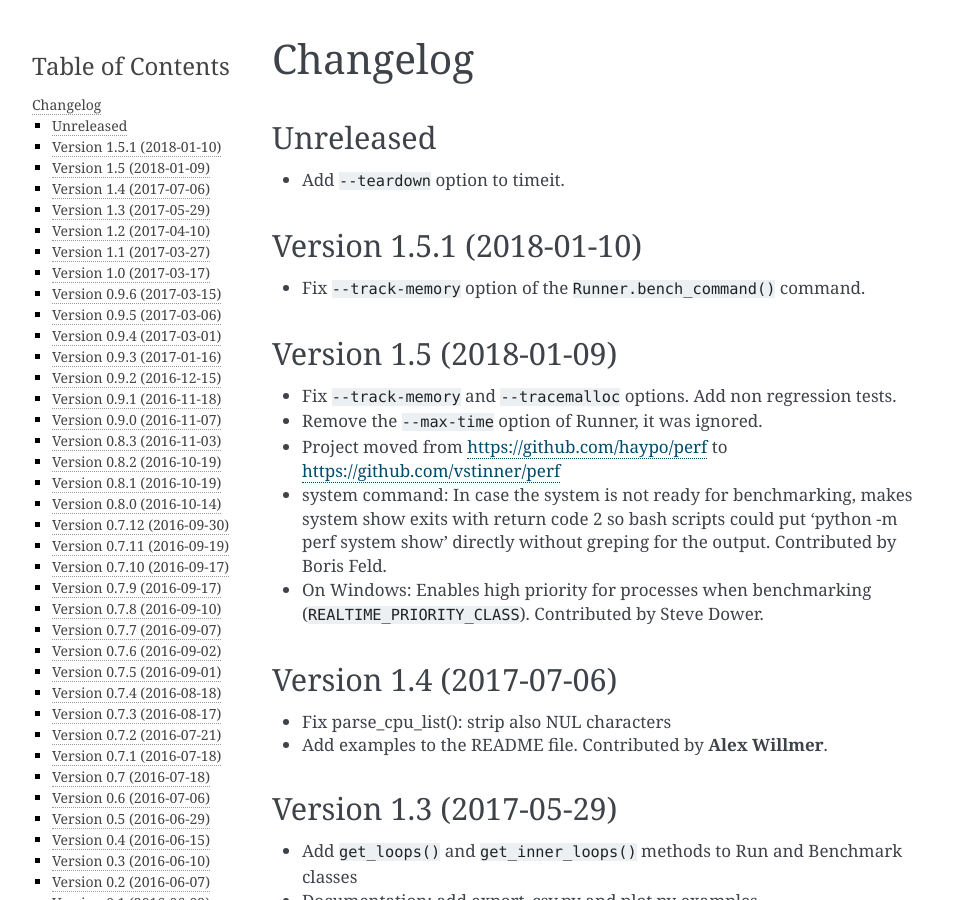
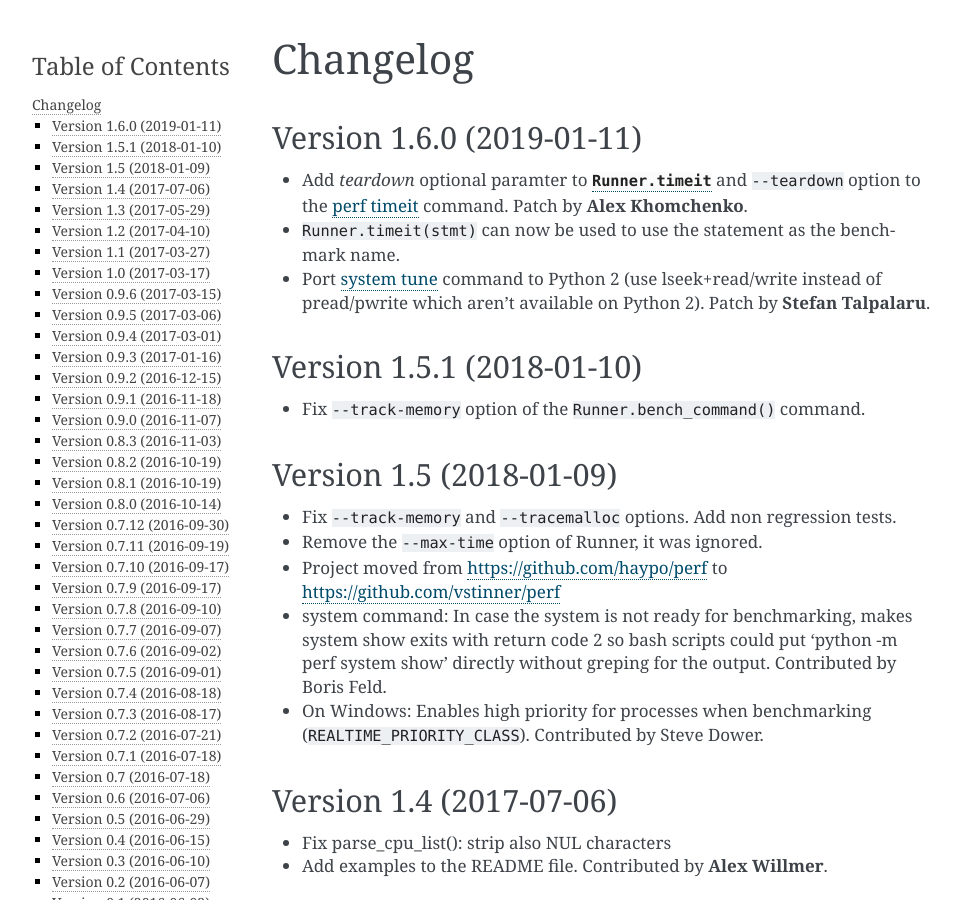
Before and after one commit to psf/pyperf, a Sphinx documentation site: the page built from doc/changelog.rst, in a window 1280 px wide and 900 px high. Shown: the whole window, without its empty margins (148-1108 px from the left). Built offline with Sphinx 7.4.7, drawn with Linux system fonts in a browser that asks for light colours.

Commit message:
prepare 1.6.0 release
Set version to 1.6.0, update the changelog

```diff
--- a/doc/api.rst
+++ b/doc/api.rst
@@ -576,8 +576,8 @@ Runner class
       * *globals*: Namespace used to run *setup*, *teardown* and *stmt*. By
         default, an empty namespace is created. It can be used to pass variables.
 
-      ``runner.timeit(stmt)`` can be used to use the statement as the benchmark
-      mark.
+      ``Runner.timeit(stmt)`` can be used to use the statement as the benchmark
+      name.
 
       See the :ref:`timeit() example <timeit_example>`.
 
--- a/doc/changelog.rst
+++ b/doc/changelog.rst
@@ -1,10 +1,17 @@
 Changelog
 =========
 
-Unreleased
-----------
+Version 1.6.0 (2019-01-11)
+--------------------------
 
-* Add ``--teardown`` option to timeit.
+* Add *teardown* optional paramter to :class:`Runner.timeit` and ``--teardown``
+  option to the :ref:`perf timeit <timeit_cmd>` command. Patch by **Alex
+  Khomchenko**.
+* ``Runner.timeit(stmt)`` can now be used to use the statement as the benchmark
+  name.
+* Port :ref:`system tune <system_cmd>` command to Python 2 (use
+  lseek+read/write instead of pread/pwrite which aren't available on Python 2).
+  Patch by **Stefan Talpalaru**.
 
 Version 1.5.1 (2018-01-10)
 --------------------------
--- a/doc/cli.rst
+++ b/doc/cli.rst
@@ -491,6 +491,9 @@ Compare Python 3 to Python 2::
 
     Mean +- std dev: [python2] 84.6 ns +- 4.4 ns -> [python3] 104 ns +- 0 ns: 1.23x slower (+23%)
 
+.. versionchanged:: 1.6.0
+   Add ``--teardown`` option.
+
 
 timeit versus perf timeit
 ^^^^^^^^^^^^^^^^^^^^^^^^^
--- a/doc/conf.py
+++ b/doc/conf.py
@@ -55,7 +55,7 @@ author = u'Victor Stinner'
 # built documents.
 #
 # The short X.Y version.
-version = release = '1.5.2'
+version = release = '1.6.0'
 
 # The language for content autogenerated by Sphinx. Refer to documentation
 # for a list of supported languages.
--- a/perf/__init__.py
+++ b/perf/__init__.py
@@ -1,6 +1,6 @@
 from __future__ import division, print_function, absolute_import
 
-VERSION = (1, 5, 2)
+VERSION = (1, 6, 0)
 __version__ = '.'.join(map(str, VERSION))
 
 # Clocks
--- a/setup.py
+++ b/setup.py
@@ -26,7 +26,7 @@
 #  - git commit -a -m "post-release"
 #  - git push
 
-VERSION = '1.5.2'
+VERSION = '1.6.0'
 
 DESCRIPTION = 'Python module to generate and modify perf'
 CLASSIFIERS = [
```
